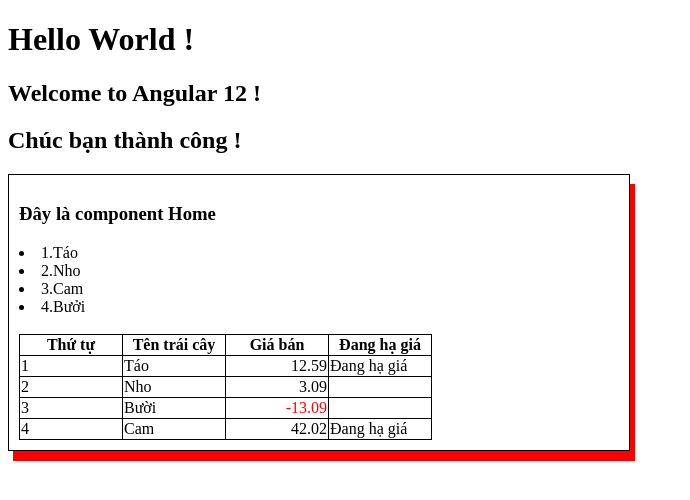
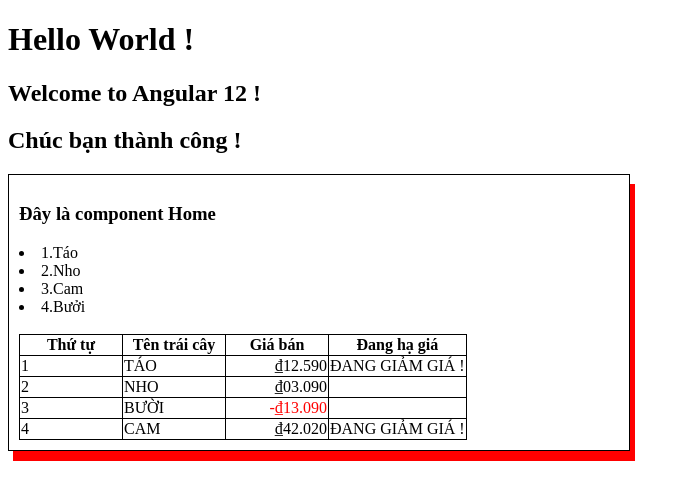
Before and after one commit to TranTienDe/Angular12, an Angular app: page / in a window 1280 px wide. Shown: the top 500 px of the page, without its empty margins (0-690 px from the left). Built offline with nearby package versions, Linux system fonts and the light colour scheme.

Commit message:
>ng g pipe OnSale

```diff
--- a/src/app/app.module.ts
+++ b/src/app/app.module.ts
@@ -6,12 +6,14 @@ import { AppRoutingModule } from './app-routing.module';
 import { AppComponent } from './app.component';
 import { HomeComponent } from './home/home.component';
 import { AboutComponent } from './about/about.component';
+import { OnSalePipe } from './on-sale.pipe';
 
 @NgModule({
   declarations: [
     AppComponent,
     HomeComponent,
-    AboutComponent
+    AboutComponent,
+    OnSalePipe
   ],
   imports: [
     BrowserModule,
--- a/src/app/home/home.component.html
+++ b/src/app/home/home.component.html
@@ -13,12 +13,14 @@
     </tr>
     <tr *ngFor="let trai of traiCayList2; let i = index">
       <td>{{ i + 1 }}</td>
-      <td>{{ trai.ten }}</td>
+      <td>{{ trai.ten | uppercase}}</td>
       <td class="right">
-        <span [ngClass]="{ 'so-am': trai.gia < 0 }" >{{ trai.gia }}</span>
+        <span [ngClass]="{ 'so-am': trai.gia < 0 }" >
+          {{ trai.gia | number | currency:'VND' :'symbol':'2.3' }}
+        </span>
       </td>
       <td>
-        <span *ngIf="trai.haGia">Đang hạ giá</span>
+        <span>{{ trai.haGia | onSale | uppercase }}</span>
       </td>
     </tr>
   </table>
--- /dev/null
+++ b/src/app/on-sale.pipe.ts
@@ -0,0 +1,13 @@
+import { Pipe, PipeTransform } from '@angular/core';
+
+@Pipe({
+  name: 'onSale'
+})
+export class OnSalePipe implements PipeTransform {
+
+  transform(value: unknown, ...args: unknown[]): string {
+    if(value) return 'Đang giảm giá !';
+    return '';
+  }
+
+}
```
Also changed, not shown: 1 other file (tests, documents, lock files or other folders).
